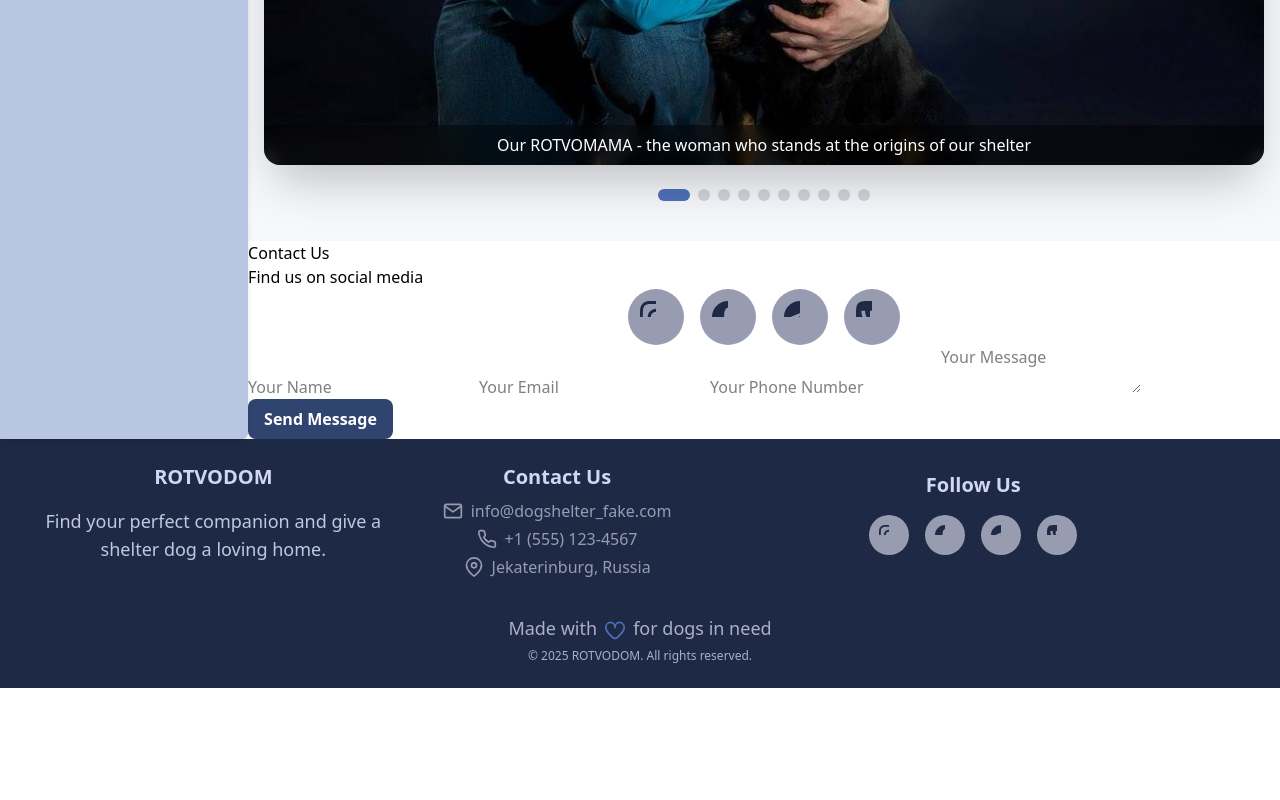
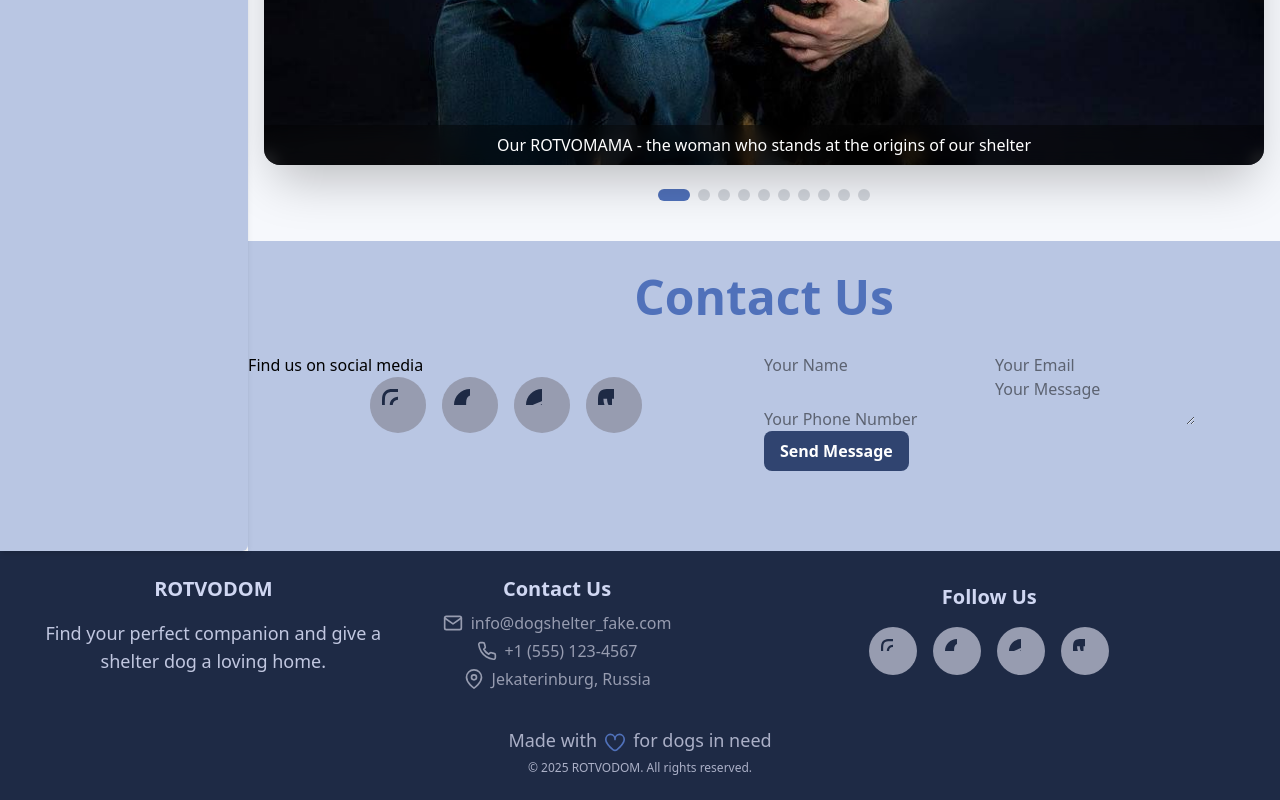
Before and after one commit to bavayra/dog-shelter, a React (Vite) app: page / in a window 1280 px wide. Shown: the part 3656-4456 px from the top of the page. Before the commit the page ends 4344 px from the top, so only its background shows below. Built offline with nearby package versions, Linux system fonts and the light colour scheme.

Commit message:
fix: refactored footer and contact section to get rid of duplicated social media links (now hidden on smaller screens)

```diff
--- a/src/components/Footer.tsx
+++ b/src/components/Footer.tsx
@@ -53,7 +53,7 @@ const Footer = () => {
 
           <div className="mt-2">
             <h3 className="text-xl text-center font-bold mb-4">Follow Us</h3>
-            <SocialLinks size="sm" />
+            <SocialLinks size="md" />
           </div>
         </div>
 
--- a/src/features/ContactSection.tsx
+++ b/src/features/ContactSection.tsx
@@ -29,11 +29,12 @@ const ContactSection = () => {
     setMessage('');
   };
   return (
-    <section id="contacts">
-      <h2>Contact Us</h2>
-      <div>
-        <div className="flex flex-col">
-          <div id="socials">
+    <section id="contacts" className="bg-primary-200 pt-8 pb-20 ">
+      <h2 className="flex justify-center text-5xl text-primary-500 font-bold text-center mb-8 ">
+        Contact Us
+      </h2>
+      <div className="flex lg:grid grid-cols-2">
+        <div id="socials" className="hidden lg:flex flex-col">
           <h3>Find us on social media</h3>
 
           <SocialLinks size="lg" />
@@ -73,7 +74,6 @@ const ContactSection = () => {
           </form>
         </div>
       </div>
-      </div>
     </section>
   );
 };
```
Lines whose indentation alone changed are shown as unchanged.
